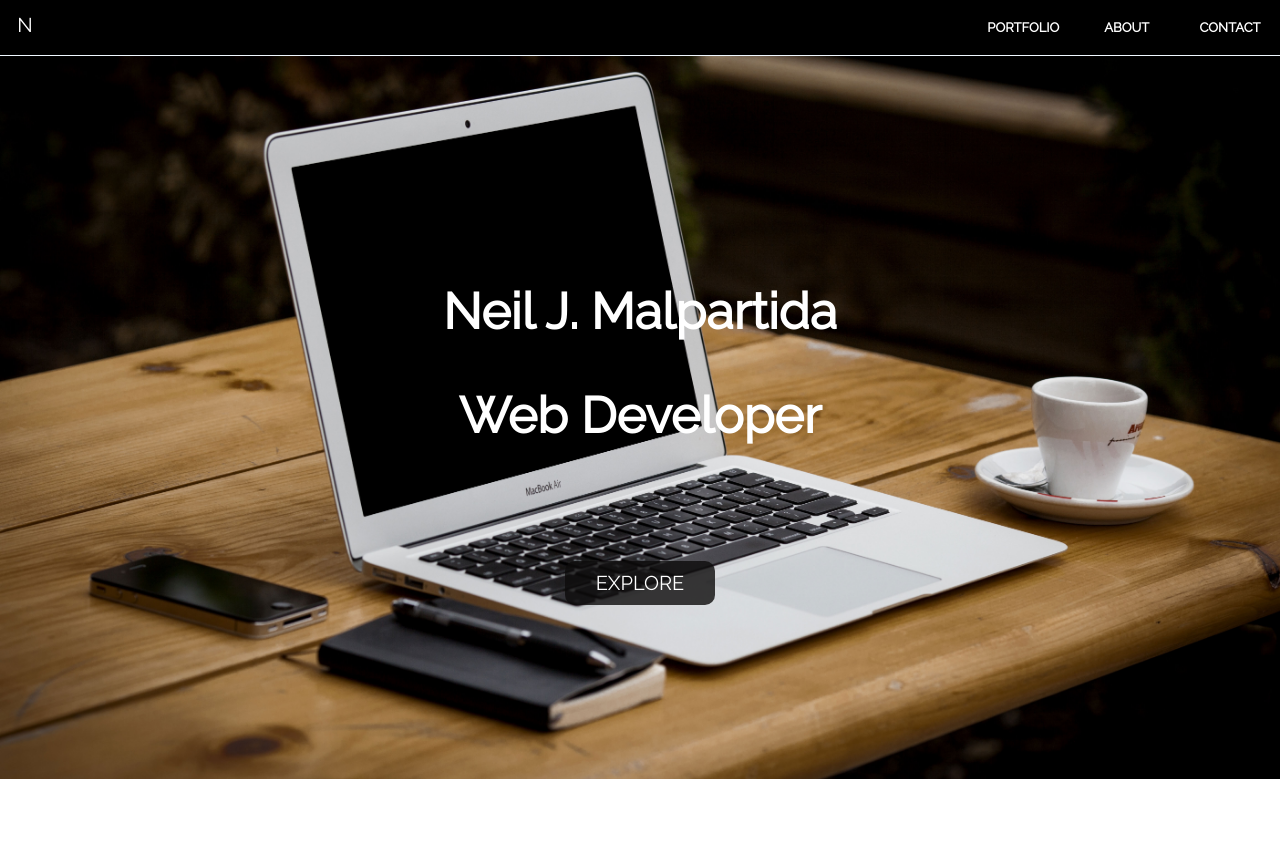
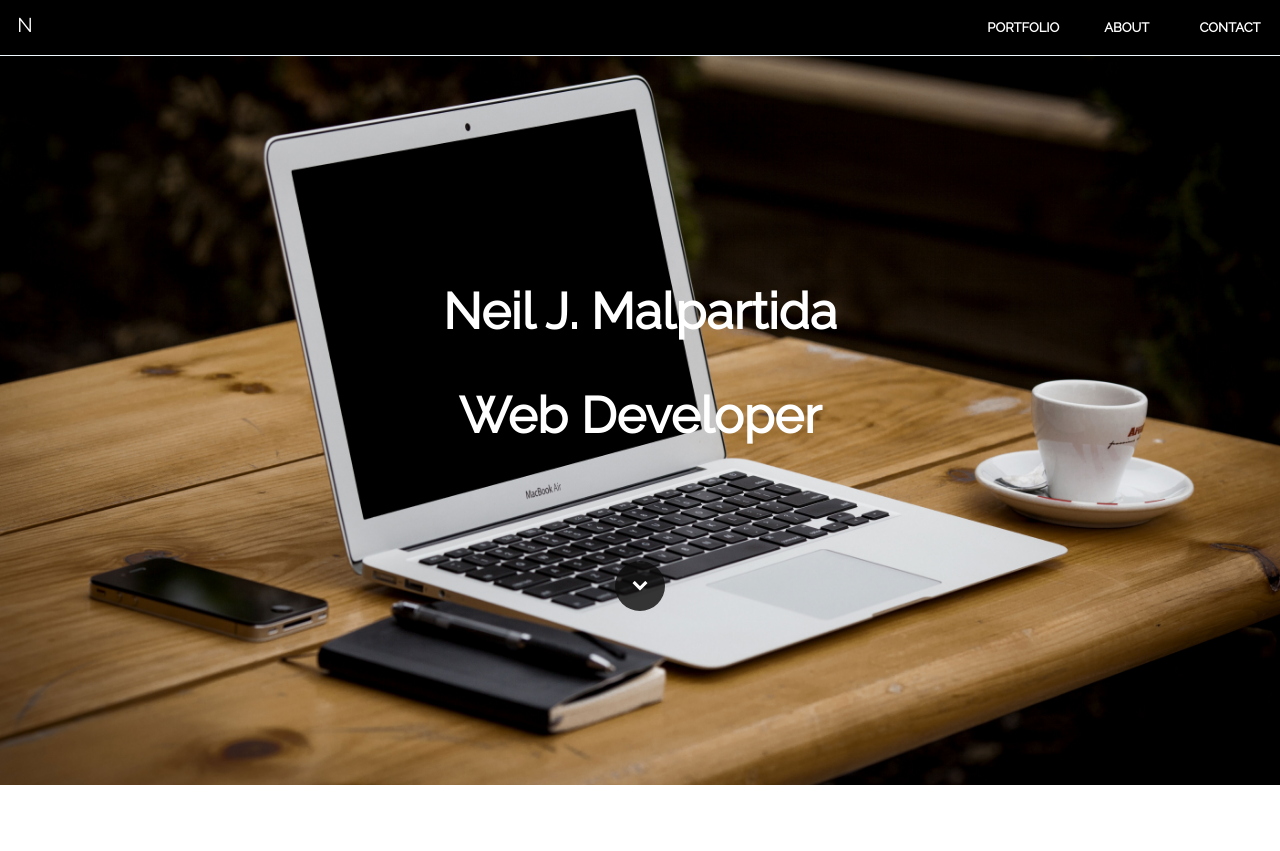
Before and after one commit to neiljoshua/nm, a PHP site: page / in a window 1280 px wide. Shown: the top 851 px of the page. Run offline with PHP 8.4, Linux system fonts and the light colour scheme.

Commit message:
changing explore element

```diff
--- a/index.html
+++ b/index.html
@@ -22,7 +22,7 @@
 				</nav>
 				<h1> Neil J. Malpartida</h1>
 				<p> Web Developer </p>
-				<a href="#portfolio" class="explore">Explore</a>
+				<a href="#portfolio" class="explore"><i class="demo-icon icon-down-open"></i></a>
 			</header>
 
 			<section id="portfolio" >
--- a/styles.css
+++ b/styles.css
@@ -549,11 +549,13 @@ header h1, header p {
 header a.explore {
     max-width: 150px;
     display: block;
+    width: 50px;
+    height: 50px;
+    line-height: 50px;
+    border-radius: 25px;
     margin: 110px auto;
-    padding: 10px 0px;
-    border-radius: 10px;
     background-color: rgba(13,12,12,0.8);
-    font-size: 20px;
+    font-size: 15px;
     text-decoration: none;
     font-weight: 100;
     color: #fff;
```
Also changed, not shown: src/css/style.css (+5 -3 lines).
